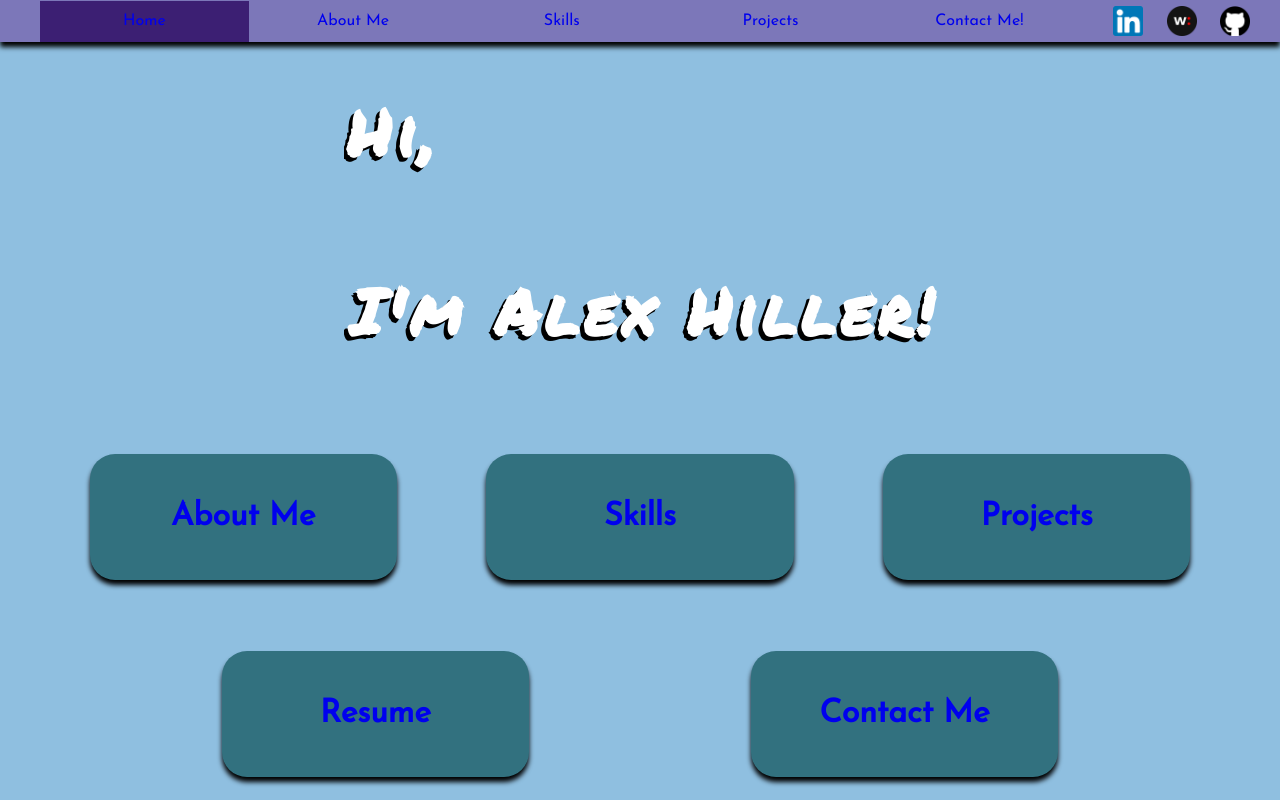
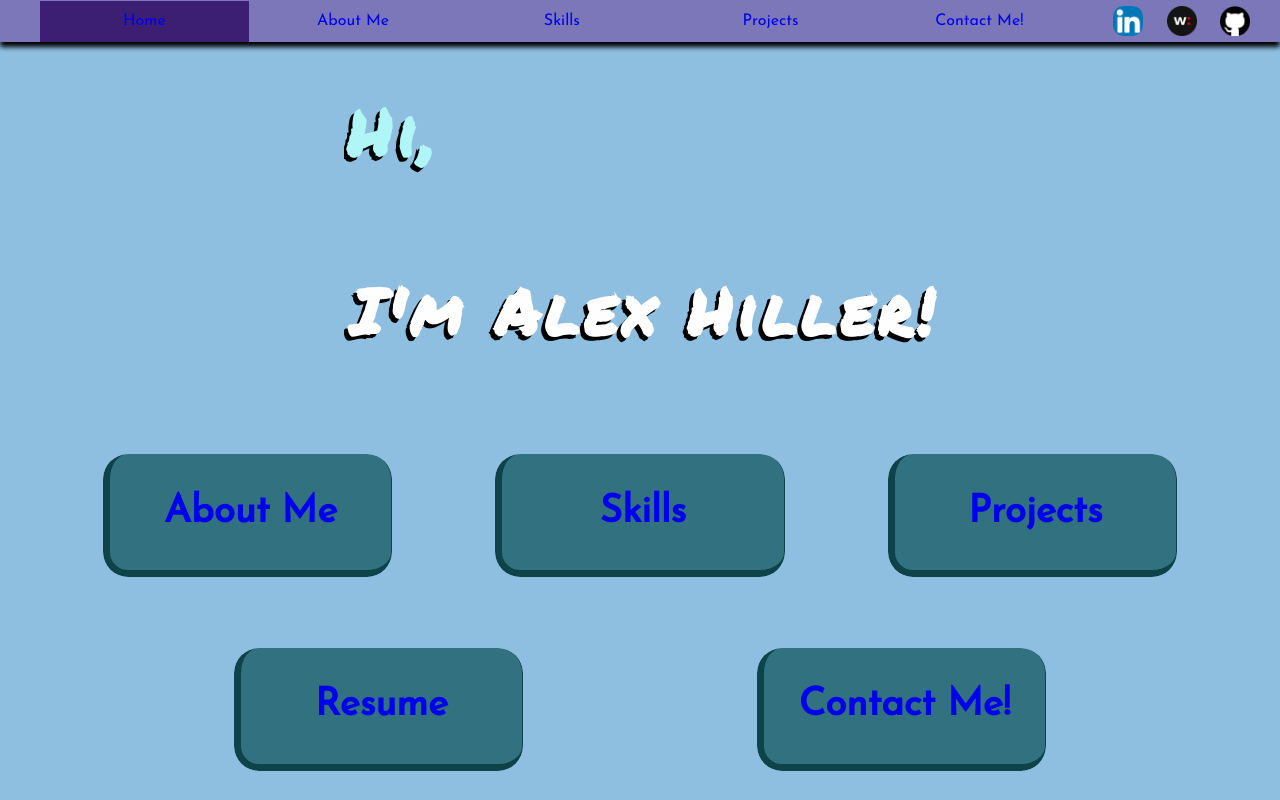
Before and after one commit to Dudemaster47/portfolio-site-but-it-works, a React (Create React App) app: page / in a window 1280 px wide. Built offline with nearby package versions, Linux system fonts and the light colour scheme.

Commit message:
ok i can't think of anything else for now

```diff
--- a/src/components/nav.jsx
+++ b/src/components/nav.jsx
@@ -18,15 +18,19 @@ function Nav() {
         switch (window.location.pathname){
             case '/aboutme':
                 setIsActive2(true);
+                setIsActive1(false);
                 break;
             case '/skills':
                 setIsActive3(true);
+                setIsActive1(false);
                 break;
             case '/projects':
                 setIsActive4(true);
+                setIsActive1(false);
                 break;
             case '/feedback':
                 setIsActive5(true);
+                setIsActive1(false);
                 break;
             default:
                 setIsActive1(true);
--- a/src/components/splash.jsx
+++ b/src/components/splash.jsx
@@ -2,7 +2,8 @@ import { Link } from "react-router-dom";
 
 function Splash(){
     const listItems1 = [<Link to='/aboutme' exact={true}><h1>About Me</h1></Link>, <Link to='/skills' exact={true}><h1>Skills</h1></Link>, <Link to='/projects' exact={true}><h1>Projects</h1></Link>]
-    const listItems2 = [<Link><h1>Resume</h1></Link>, <Link to='/feedback' exact={true}><h1>Contact Me</h1></Link>]
+    const listItems2 = [<Link><h1>Resume</h1></Link>, <Link to='/feedback' exact={true}><h1>Contact Me!</h1></Link>]
+
     return (
         <>
             <div className="headerbox">
@@ -18,7 +19,7 @@ function Splash(){
             <div className="linklist">
                 <ul className="linklistRow1">
                     {listItems1.map((item, idx) => (
-                    <li className="linkbox" id={idx} key={idx} style={{ animationDelay: `${200 * idx}ms` }}>{item}</li>
+                    <li className="linkbox" id={idx} key={idx} style={{ animationDelay: `${200 * idx}ms` }} >{item}</li>
                     ))}
                 </ul>
                 <ul className="linklistRow2">
--- a/src/index.css
+++ b/src/index.css
@@ -182,6 +182,11 @@ a {
   height: 30px;
 }
 
+.socialIcon:hover {
+  background: white;
+  border-radius: 16px;
+}
+
 .socialIcon a {
   width: auto;
   height: auto;
@@ -190,6 +195,16 @@ a {
 .logoImg {
   width: 100%;
   height: 100%;
+  border-radius: 10px;
+  mask-image: linear-gradient(45deg,#ffffff 25%,rgba(255, 255, 255, 0) 50%,#ffffff 75%);
+  mask-size: 800%;
+  mask-position: 0;
+}
+
+.logoImg:hover {
+  transition: mask-position 2s ease;
+  mask-position: 120%;
+  opacity: 1;
 }
 
 .linklist {
@@ -197,6 +212,7 @@ a {
   height: 100%;
   display: flex;
   flex-direction: column;
+  justify-content: flex-start;
   font-family: 'Josefin Sans';
 }
 
@@ -224,17 +240,23 @@ a {
   margin-top: 3%;
   background: #32717f;
   color: white;
-  padding: 2%;
+  padding: 1%;
   width: 20%;
   height: 15%;
   text-align: center;
   border-radius: 25px;
-  box-shadow: 0px 5px 5px rgb(0, 0, 0);
+  font-size: larger;
   opacity: 0;
   animation-name: fadein;
   animation-duration: 350ms;
   animation-iteration-count: 1;
   animation-fill-mode: forwards;
+  mask-image: linear-gradient(45deg,#ffffff 25%,rgba(255, 255, 255, 0) 50%,#ffffff 75%);
+  mask-size: 800%;
+  mask-position: 0;
+  border-bottom: solid 7px #0f434a;
+  border-left: solid 7px #0f434a;
+  border-right: solid 1px #0f434a;
 }
 
 @keyframes fadein {
@@ -250,6 +272,9 @@ a {
 .linkbox:hover {
   cursor: pointer;
   background: #1D8A99;
+  transition: mask-position 2s ease;
+  mask-position: 120%;
+  opacity: 1;
 }
 
 .headerbox {
@@ -277,7 +302,28 @@ a {
   letter-spacing: .15em;
   animation:
     typing 0.75s steps(4, end),
-    blink-caret .75s step-end 1;
+    blink-caret .75s step-end 1,
+    pulse 5s infinite;
+}
+
+@keyframes pulse {
+  from, to {
+    color: rgb(255, 255, 255);
+  }
+
+  23% {
+    color: #8ff2f3;
+  }
+  45% {
+    color: rgb(92, 241, 122);
+  }
+  69%{
+    color: rgb(252, 134, 134)
+  }
+
+  92% {
+    color: white;
+  }
 }
 
 @keyframes typing {
@@ -286,7 +332,7 @@ a {
 }
 
 @keyframes blink-caret {
-  from, to { border-color: white }
+  from, to { border-color: rgb(255, 255, 255) }
   100% { border-color: transparent; }
 }
 
@@ -301,9 +347,30 @@ a {
   animation:
     appear 0s steps(1, end),
     typing2 2s steps(17, end),
-    blink-caret2 .75s step-end 5;
+    blink-caret2 .75s step-end 5,
+    pulse2 5s infinite;
   animation-delay: 1s;
   animation-fill-mode: forwards;
+}
+
+@keyframes pulse2 {
+  from, to {
+    color: rgb(255, 255, 255);
+  }
+
+  23% {
+    color: #8ff2f3;
+  }
+  45% {
+    color: rgb(92, 241, 122);
+  }
+  69%{
+    color: rgb(252, 134, 134)
+  }
+
+  92% {
+    color: white;
+  }
 }
 
 @keyframes appear {
```
